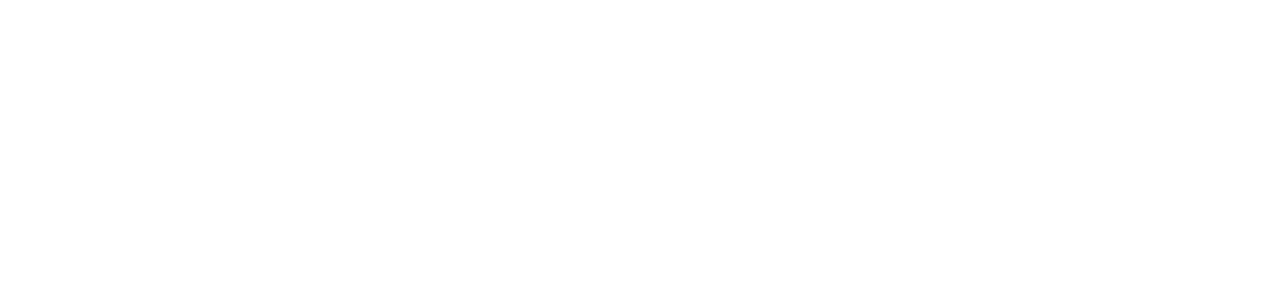
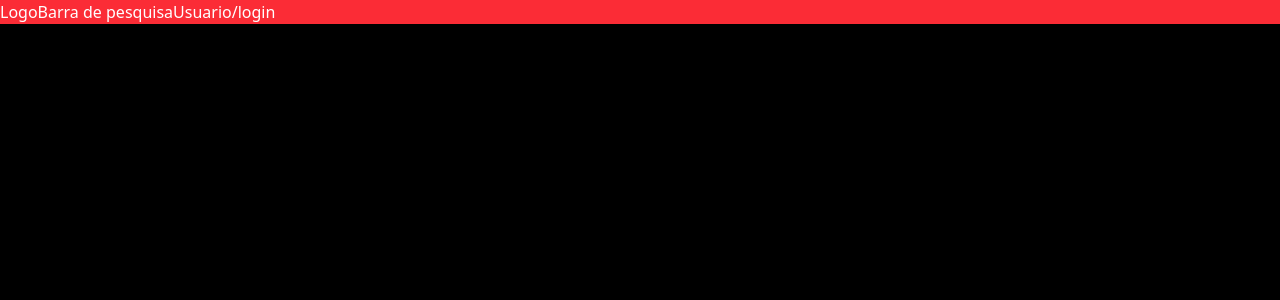
Before and after one commit to Erick-Iuri/metal-horse, a Next.js app: page / in a window 1280 px wide. Shown: the top 300 px of the page. Built offline with nearby package versions, Linux system fonts and the light colour scheme.

Commit message:
subindo melhorias basicas

```diff
--- /dev/null
+++ b/app/global.css
@@ -0,0 +1,7 @@
+@import "tailwindcss";
+
+body {
+  background: black;
+  color: white;
+  height: 100%;
+}
--- a/app/layout.tsx
+++ b/app/layout.tsx
@@ -1,6 +1,9 @@
 import type { Metadata } from "next";
 import { Geist, Geist_Mono } from "next/font/google";
+/* Importa o tailwind */
+import "./global.css";
 
+/* Fonts para o site */
 const geistSans = Geist({
   variable: "--font-geist-sans",
   subsets: ["latin"],
@@ -11,9 +14,9 @@
   subsets: ["latin"],
 });
 
+/* Titulo da página */
 export const metadata: Metadata = {
-  title: "Create Next App",
-  description: "Generated by create next app",
+  title: "Metal Horse",
 };
 
 export default function RootLayout({
@@ -26,7 +29,7 @@
       lang="en"
       className={`${geistSans.variable} ${geistMono.variable} h-full antialiased`}
     >
-      <body className="min-h-full flex flex-col">{children}</body>
+      <body>{children}</body>
     </html>
   );
 }
--- a/app/page.tsx
+++ b/app/page.tsx
@@ -2,9 +2,16 @@
 
 export default function Home() {
   return (
-    /* alguma coisa aqui pra teste */
+    /* main div */
     <div>
-
+      {/* Barra de Navegação */}
+      <div className="bg-red-500 ">
+        <nav className="flex ">
+          <div>Logo</div>
+          <div>Barra de pesquisa</div>
+          <div>Usuario/login</div>
+        </nav>
+      </div>
     </div>
   );
 }
```
